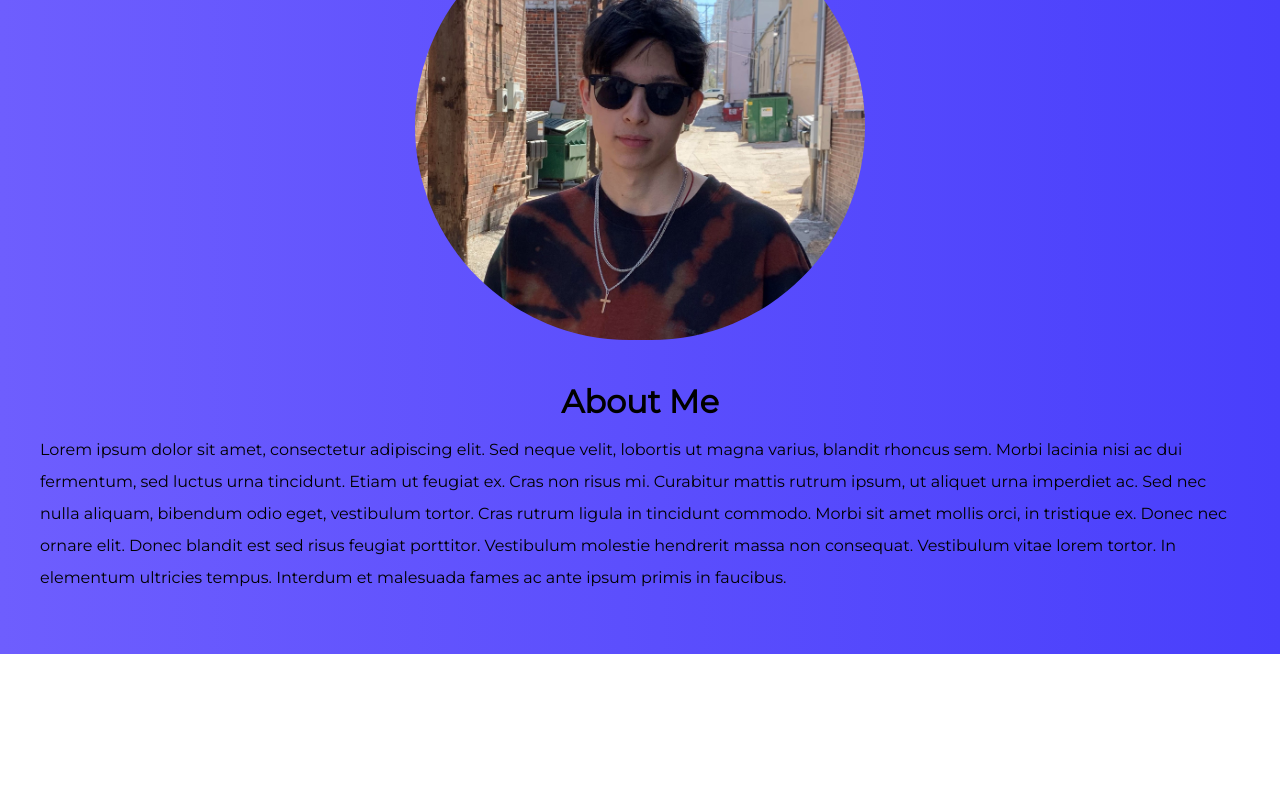
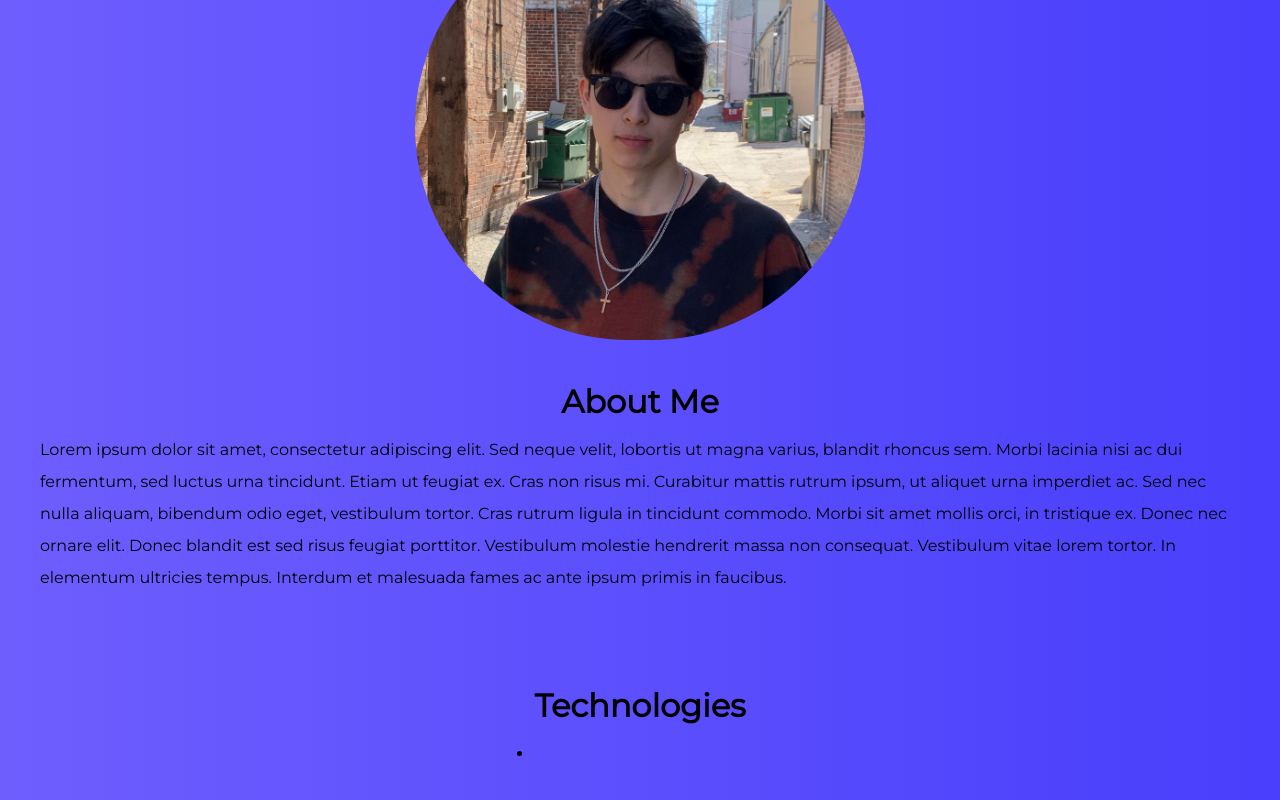
Before and after one commit to Henryrjung/react_portfolio, a React (Create React App) app: page / in a window 1280 px wide. Shown: the part 198-998 px from the top of the page. Before the commit the page ends 852 px from the top, so only its background shows below. Built offline with nearby package versions, Linux system fonts and the light colour scheme.

Commit message:
added skills componenet

```diff
--- /dev/null
+++ b/src/components/skills/Skills.css
@@ -0,0 +1,9 @@
+.container{
+    justify-content: start;
+    width: 100%;
+    padding: 20px;
+    margin: 10px auto ;
+    line-height:2;
+    display: grid;
+    justify-content: center;
+}
--- /dev/null
+++ b/src/components/skills/Skills.js
@@ -0,0 +1,20 @@
+import React from "react";
+import './Skills.css';
+
+function Skills() {
+  return (
+    <>
+    <div className='container'>
+        <div>
+        <h1>Technologies</h1>
+        <ul>
+          <li></li>
+        </ul>
+      </div>
+    </div>
+
+    </>
+  );
+}
+
+export default Skills;
--- a/src/pages/home/Home.js
+++ b/src/pages/home/Home.js
@@ -1,10 +1,12 @@
 import React from "react";
 import About from '../../components/about/About';
+import Skills from '../../components/skills/Skills';
 
 function Home() {
   return (
     <>
      <About />
+     <Skills />
     </>
   );
 }
```
